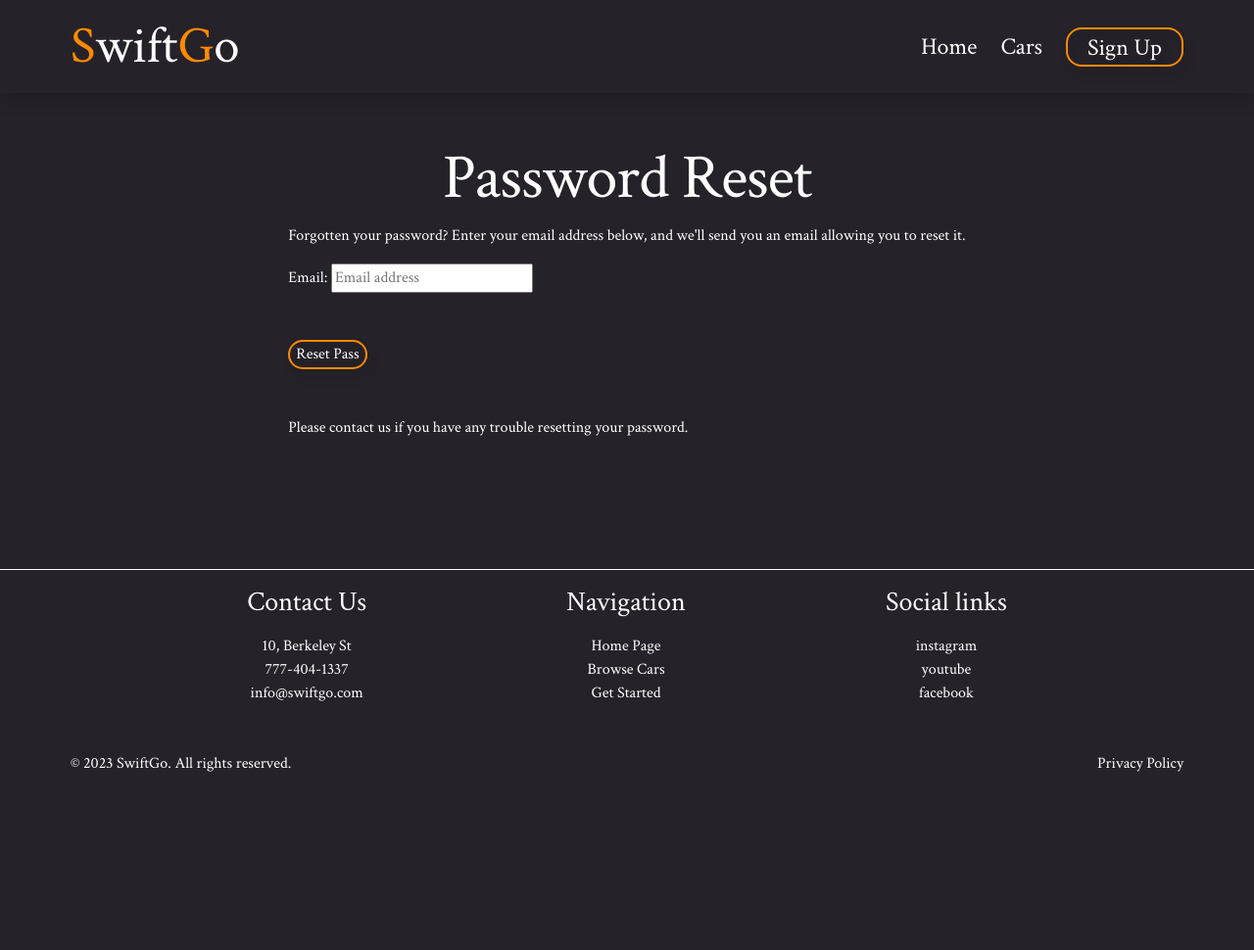
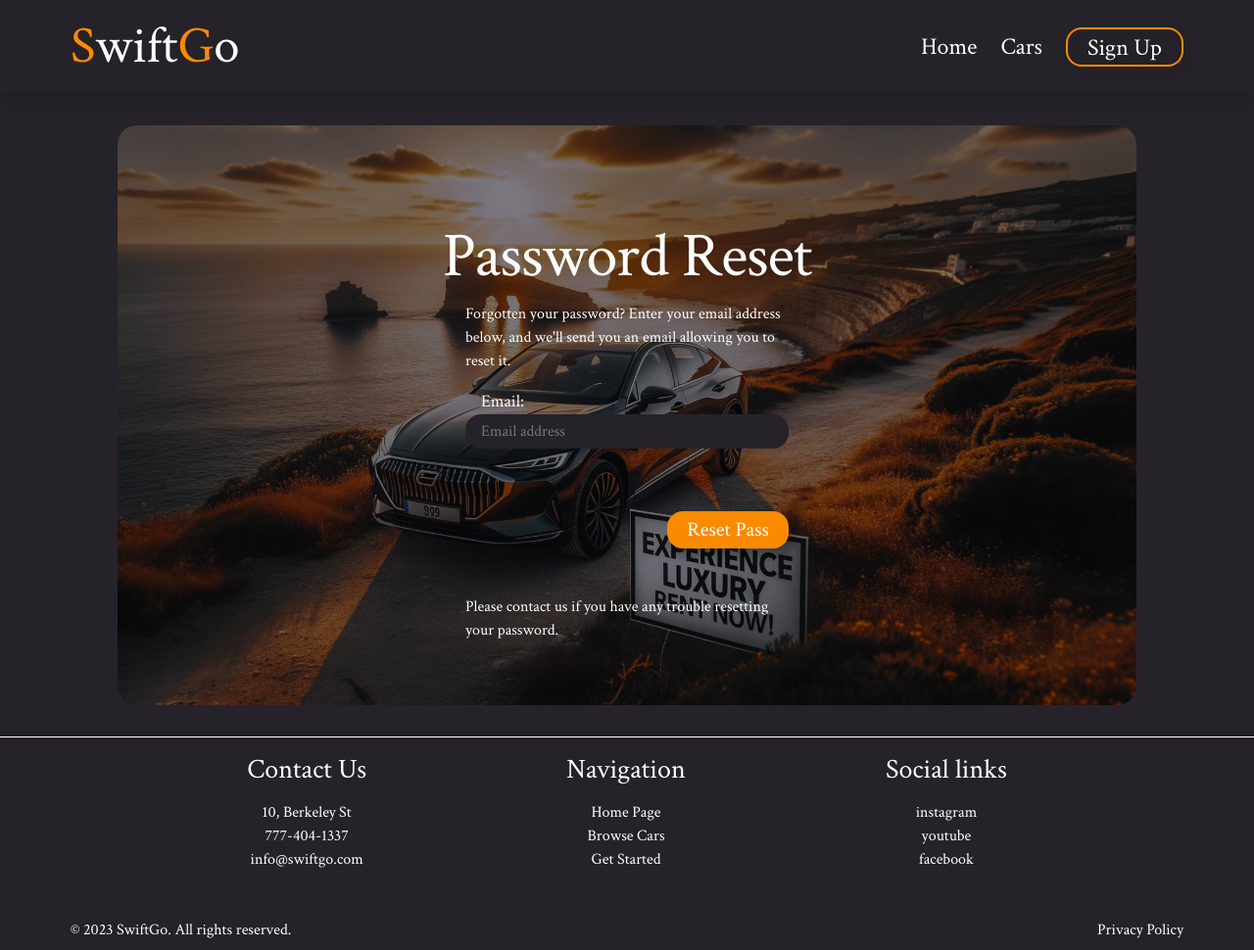
Before and after one commit to GenaPlem/django_car_rental, a Django app: page /accounts/password/reset/ in a window 1280 px wide. Shown: the whole page at 98% size. Before the commit the page ends 788 px from the top, so only its background shows below. Run offline with Django 4.2, Linux system fonts and the light colour scheme.

Commit message:
Update style of allauth (login, sign up, reset pass)

```diff
--- a/static/css/styles.css
+++ b/static/css/styles.css
@@ -284,6 +284,52 @@ li.nav-item:last-of-type {
     background-color: #ff8a00;
     color: #26222A !important;
 }
+
+/* Authentication */
+.authentication {
+    background-blend-mode: multiply;
+    background-image: url("../images/rent.webp");
+    background-color: rgba(38, 34, 42, 0.60);
+    background-position: center;
+    background-repeat: no-repeat;
+    background-size: cover;
+}
+
+#auth_form {
+    max-width: 330px;
+}
+
+#auth_btn {
+    background-color: #FA8A00;
+    font-size: 1.3rem;
+    width: 7.75rem;
+    margin-left: auto;
+}
+
+.form-field label {
+    font-size: 1.1rem;
+    padding-left: 1rem;
+}
+
+.form-field input {
+    color: white;
+    width: 100%;
+    height: 2.2rem;
+    background-color: #26222A;
+    border: none;
+    border-radius: 1rem;
+    margin-bottom: 1rem;
+    padding: 0 1rem;
+}
+
+.errorlist {
+    margin-left: 1rem;
+    padding-left: 0;
+}
+
+.errorlist li {
+    list-style-type: none;
+}
 /* Footer section */
 footer {
     border-top: 1px solid #fff;
@@ -402,4 +448,10 @@ footer {
     .price {
         font-size: 1.2rem;
     }
+
+    .authentication {
+        max-width: 1040px;
+        margin: 8rem auto 2rem !important;
+        border-radius: 20px;
+    }
 }
```
Also changed, not shown: db.sqlite3, static/images/rent.webp (added).
